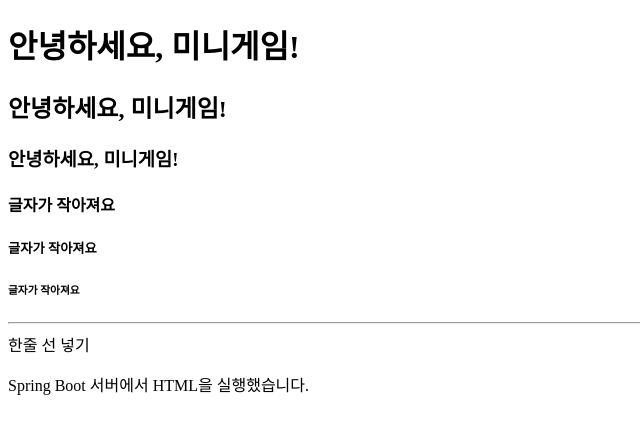
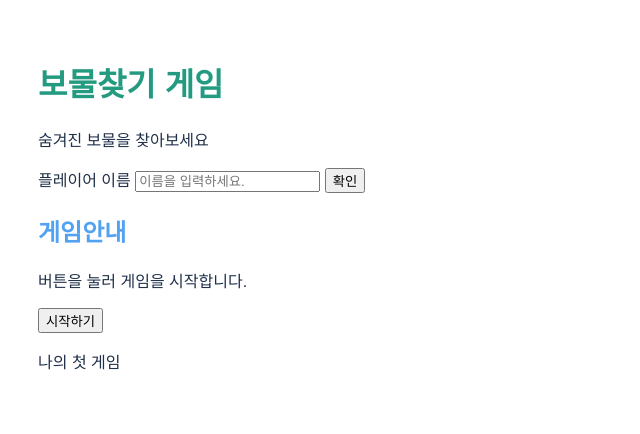
Before and after one commit to romana990309/web_minigame, a Spring Boot app: page / in a window 1280 px wide. Shown: the top 434 px of the page, without its empty margins (0-640 px from the left). Run offline with Spring Boot 4, Linux system fonts and the light colour scheme.

Commit message:
ver0.1.1

```diff
--- a/src/main/resources/static/css/style.css
+++ b/src/main/resources/static/css/style.css
@@ -1,10 +1,13 @@
 @charset "UTF-8";
 body {
 font-family: Arial, sans-serif;
-background-color: #eef7ff;
+background-color: #ffffff;
 color: #20304a;
 padding: 30px;
 }
 h1 {
 color: #249b80;
 }
+h2{
+	color:#52a2f1;
+}
--- a/src/main/resources/static/index.html
+++ b/src/main/resources/static/index.html
@@ -1,17 +1,44 @@
 <!DOCTYPE html>
 <html>
 <head>
-<meta charset="UTF-8">
-<title>Insert title here</title>
+	<meta charset="UTF-8">
+	<title>Insert title here</title>
+	<link rel="stylesheet" href="/css/style.css">
 </head>
 <body>
-<h1>안녕하세요, 미니게임!</h1><!-- 홈페이지 주석 주석은 메모 -->
-<h2>안녕하세요, 미니게임!</h2><!-- 실제 화면구조와는 상관없음 -->
-<h3>안녕하세요, 미니게임!</h3><!-- 웹브라우저가 자동 제거해버림 -->
-<h4>글자가 작아져요</h4>	  <!-- <h~> 계열은 무조건 <p>를 포함 -->
-<h5>글자가 작아져요</h5>	  <!-- <hr>은 정식 태그는 <hr /> -->
-<h6>글자가 작아져요</h6>	  <!-- <태그></태그> 내용물 없는 태그는 <태그 /> -->
-<hr>한줄 선 넣기</hr>
-<p>Spring Boot 서버에서 HTML을 실행했습니다.</p>
+	<!-- header -->
+	<header>
+		<h1>
+			보물찾기 게임
+		</h1>
+		<p>
+			숨겨진 보물을 찾아보세요
+		</p>
+	</header>
+
+	<!-- main -->
+	<main>
+		<section>
+			<label for ="playerName">플레이어 이름</label>
+			<input id ="playerName" type = "text" placeholder="이름을 입력하세요.">
+			<button>확인</button>
+
+			<h2>
+				게임안내
+			</h2>
+			<p>버튼을 눌러 게임을 시작합니다.</p>
+			<button>시작하기
+			</button>
+		</section>
+	</main>
+
+	<!-- footer -->
+	<footer>
+		<p>
+			나의 첫 게임
+		</p>
+
+	</footer>
+	<script src="/js/game.js"></script>
 </body>
 </html>
--- /dev/null
+++ b/src/main/resources/static/js/game.js
@@ -0,0 +1 @@
+console.log("게임준비 완료🧻");
```
Also changed, not shown: src/main/resources/static/index2.html (added, +27 -0 lines).
